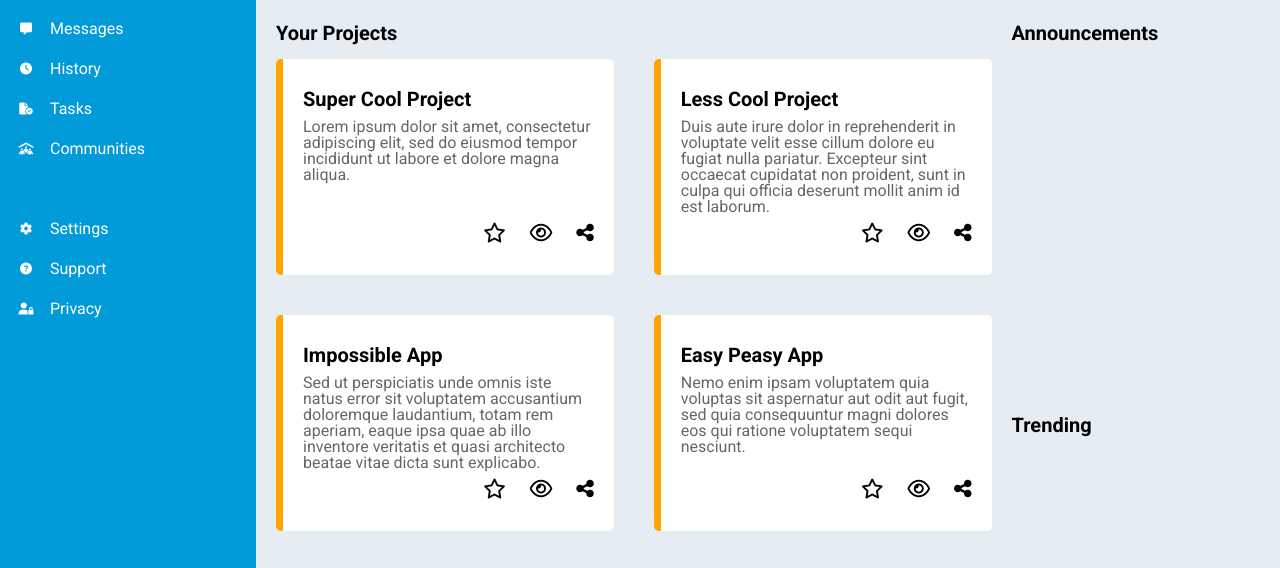
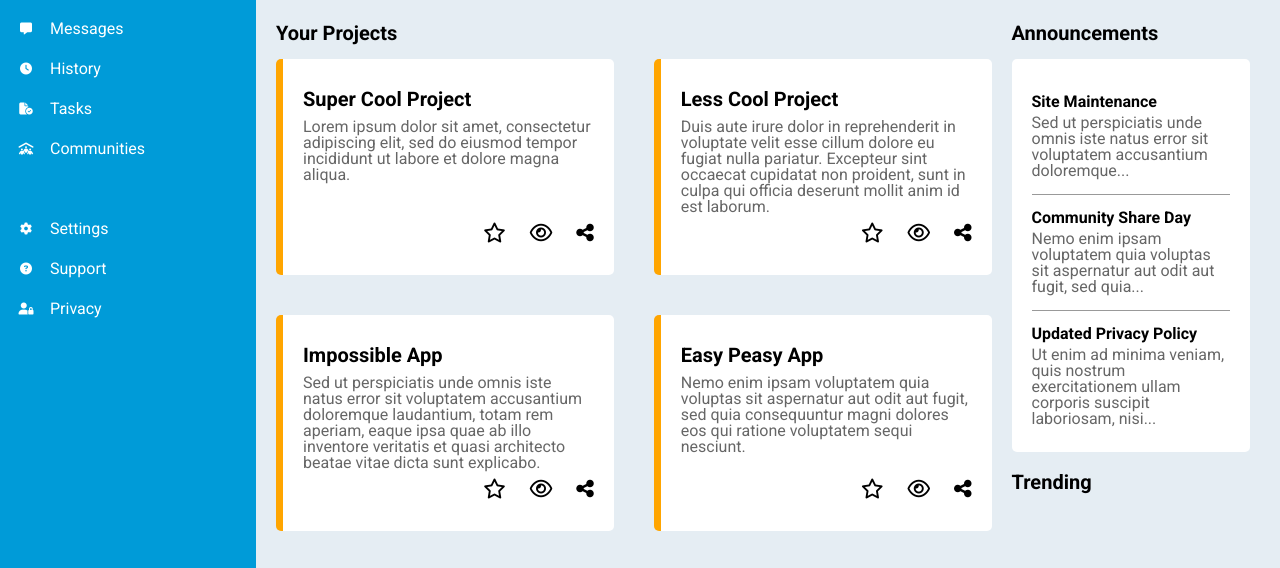
Before and after one commit to Kody971/Admin-Dashboard, a plain HTML site: page index.html in a window 1280 px wide. Shown: the part 167-735 px from the top of the page. Drawn offline with Linux system fonts and the light colour scheme.

Commit message:
finish announcement section

```diff
--- a/index.html
+++ b/index.html
@@ -227,7 +227,29 @@
       </section>
       <section id="announcement">
         <h2>Announcements</h2>
-        <div></div>
+        <article>
+          <aside>
+            <h4>Site Maintenance</h4>
+            <p>
+              Sed ut perspiciatis unde omnis iste natus error sit voluptatem
+              accusantium doloremque...
+            </p>
+          </aside>
+          <aside class="middle">
+            <h4>Community Share Day</h4>
+            <p>
+              Nemo enim ipsam voluptatem quia voluptas sit aspernatur aut odit
+              aut fugit, sed quia...
+            </p>
+          </aside>
+          <aside>
+            <h4>Updated Privacy Policy</h4>
+            <p>
+              Ut enim ad minima veniam, quis nostrum exercitationem ullam
+              corporis suscipit laboriosam, nisi...
+            </p>
+          </aside>
+        </article>
       </section>
       <section id="trending">
         <h2>Trending</h2>
--- a/styless.css
+++ b/styless.css
@@ -278,7 +278,7 @@ section h2 {
   grid-template: repeat(3, 1fr) / repeat(2, 1fr);
 }
 
-article {
+#project article {
   display: flex;
   flex-direction: column;
   background-color: white;
@@ -312,3 +312,32 @@ article > div:last-child {
   margin-left: auto;
   padding-bottom: 2rem;
 }
+
+#announcement > article {
+  background-color: white;
+  display: flex;
+  flex-direction: column;
+  border-radius: 5px;
+
+  padding: 20px 20px 10px 20px;
+}
+
+h4 {
+  font-weight: bolder;
+}
+
+aside {
+  padding: 15px 0;
+  display: flex;
+  flex-direction: column;
+  gap: 5px;
+}
+
+aside p {
+  color: rgba(0, 0, 0, 0.6);
+}
+
+.middle {
+  border-top: 1px solid rgba(0, 0, 0, 0.4);
+  border-bottom: 1px solid rgba(0, 0, 0, 0.4);
+}
```
